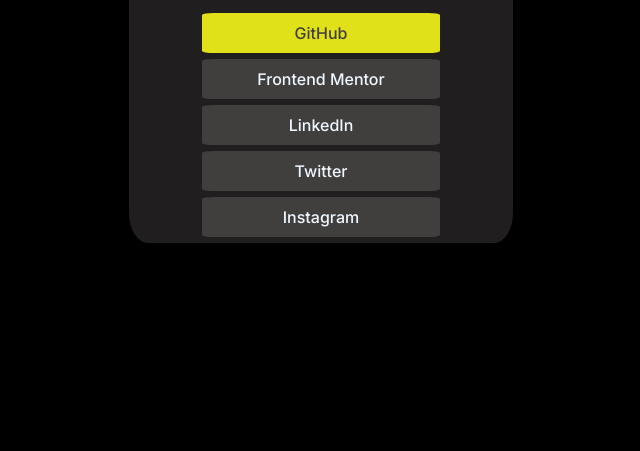
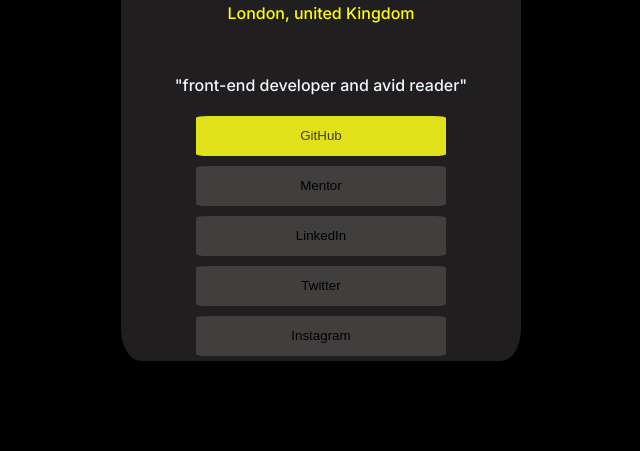
Before and after one commit to Kofoworol/Jessica, a plain HTML site: page index.html in a window 1280 px wide. Shown: the part 365-816 px from the top of the page, without its empty margins (319-959 px from the left). Drawn offline with Linux system fonts and the light colour scheme.

Commit message:
added more styling

```diff
--- a/index.html
+++ b/index.html
@@ -5,6 +5,7 @@
     <meta http-equiv="X-UA-Compatible" content="IE=edge" />
     <meta name="viewport" content="width=device-width, initial-scale=1.0" />
     <title>Frontend Mentor | Social links profile</title>
+    <link rel="stylesheet" href="style.css" />
     <link
       rel="icon"
       type="image/png"
@@ -22,73 +23,21 @@
   <body>
     <div id="all">
       <div class="inter-all">
-        <div><img src="images/avatar-jessica.jpeg" alt="a girl" /></div>
-        <h1>Jessica Randall</h1>
-        <p id="p1">London, united Kingdom</p>
-        <br />
-        <p>"front-end developer and avid reader"</p>
-        <div>
-          <nav>
-            <ul>
-              <li id="y2">GitHub</li>
-              <li>Frontend Mentor</li>
-              <li>LinkedIn</li>
-              <li>Twitter</li>
-              <li>Instagram</li>
-            </ul>
-          </nav>
+        <div id="container">
+          <div><img src="images/avatar-jessica.jpeg" alt="a girl" /></div>
+          <h1>Jessica Randall</h1>
+          <p id="p1">London, united Kingdom</p>
+          <br />
+          <p>"front-end developer and avid reader"</p>
+          <div id="button">
+            <button id="y2">GitHub</button>
+            <button>Mentor</button>
+            <button>LinkedIn</button>
+            <button>Twitter</button>
+            <button>Instagram</button>
+          </div>
         </div>
       </div>
     </div>
-    <style>
-      img {
-        border-radius: 50%;
-      }
-      .inter-all {
-        margin: 0px;
-        text-align: center;
-        color: aliceblue;
-      }
-      Body {
-        background-color: black;
-      }
-      ul {
-        list-style: none;
-        padding: 0;
-        margin: auto;
-        width: 250px;
-      }
-      li {
-        padding: 10px;
-        background-color: #413e3e;
-        margin: 6px;
-        display: block;
-        border-radius: 5%;
-      }
-      #p1 {
-        color: yellow;
-      }
-      #y2 {
-        color: #413e3e;
-        background-color: rgb(225, 225, 25);
-      }
-
-      .inter-all {
-        font-family: "Inter", sans-serif;
-        font-optical-sizing: auto;
-        font-weight: 500;
-        font-style: normal;
-        font-variation-settings: "slnt" 0;
-      }
-      #all {
-        box-shadow: 2px 3px 7px black;
-        background-color: rgb(32, 30, 30);
-        border-radius: 5%;
-        margin: auto;
-        width: 30vw;
-        display: flex;
-        justify-content: center;
-      }
-    </style>
   </body>
 </html>
--- /dev/null
+++ b/style.css
@@ -0,0 +1,54 @@
+img {
+  border-radius: 50%;
+}
+.inter-all {
+  text-align: center;
+  color: aliceblue;
+  box-shadow: 2px 3px 7px black;
+  background-color: rgb(32, 30, 30);
+  border-radius: 5%;
+  width: 400px;
+}
+Body {
+  background-color: black;
+}
+#container {
+  display: grid;
+  justify-content: center;
+  align-items: center;
+  text-align: center;
+}
+button {
+  width: 250px;
+  border: none;
+  margin: 5px;
+  height: 40px;
+  width: 250px;
+  border-radius: 5%;
+  background-color: #413e3e;
+}
+#button {
+  display: grid;
+  margin: auto;
+}
+#p1 {
+  color: yellow;
+}
+#y2 {
+  color: #413e3e;
+  background-color: rgb(225, 225, 25);
+}
+
+.inter-all {
+  font-family: "Inter", sans-serif;
+  font-optical-sizing: auto;
+  font-weight: 500;
+  font-style: normal;
+  font-variation-settings: "slnt" 0;
+}
+#all {
+  display: flex;
+  justify-content: center;
+  align-items: center;
+  height: 100vh;
+}
```
